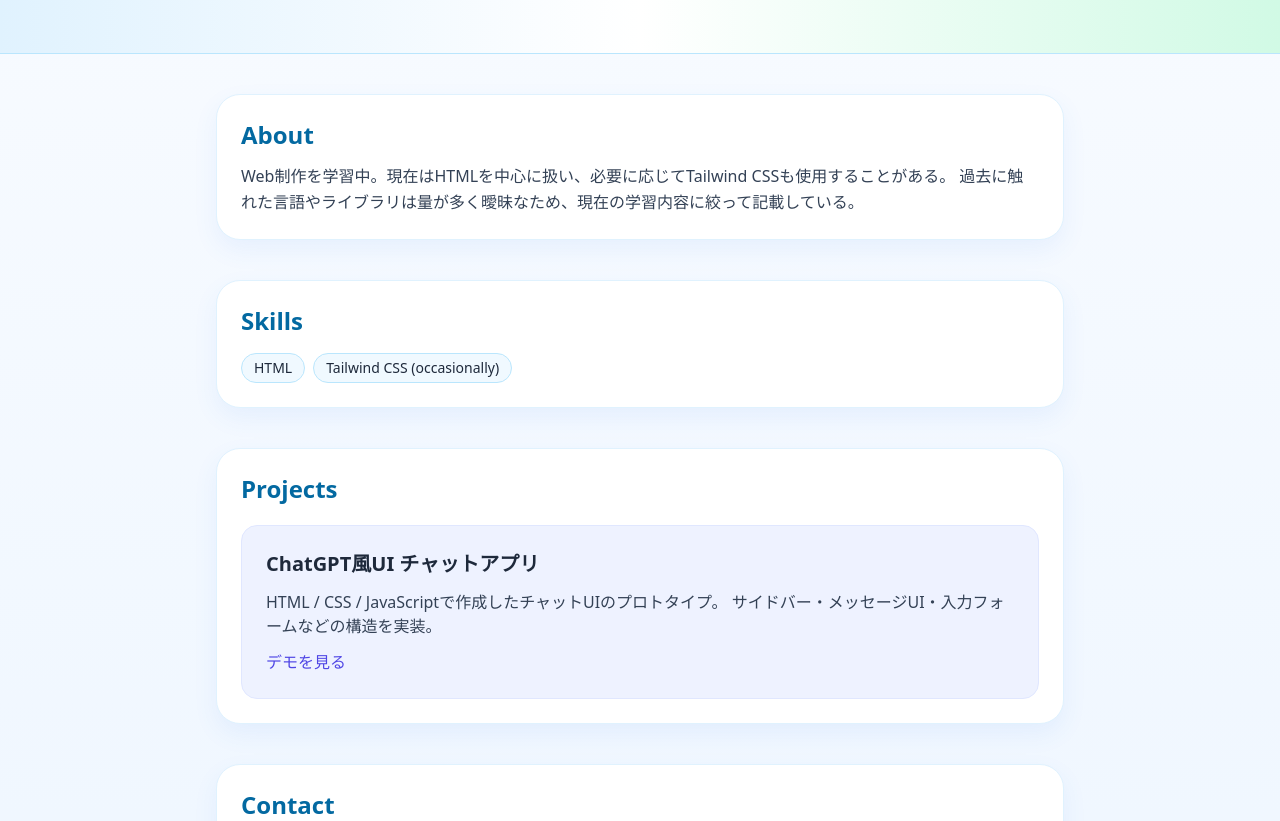
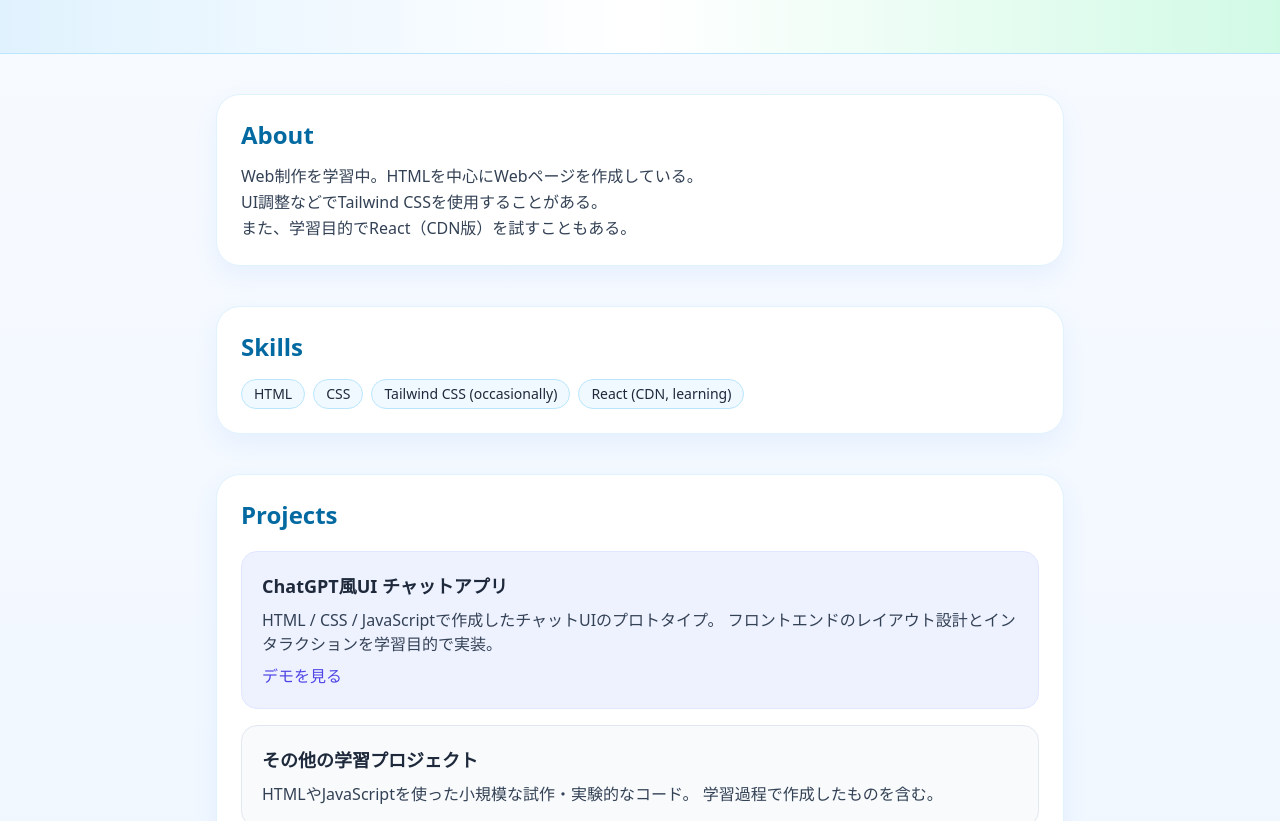
Before and after one commit to qianyu-cn/qianyu-cn.github.io, a plain HTML site: page index.html in a window 1280 px wide. Shown: the part 131-952 px from the top of the page. Drawn offline with nearby package versions, Linux system fonts and the light colour scheme.

Commit message:
Update index.html

```diff
--- a/index.html
+++ b/index.html
@@ -31,8 +31,9 @@
     <h2 class="text-2xl font-bold text-sky-700">About</h2>
 
     <p class="mt-3 text-slate-700 leading-relaxed">
-      Web制作を学習中。現在はHTMLを中心に扱い、必要に応じてTailwind CSSも使用することがある。
-      過去に触れた言語やライブラリは量が多く曖昧なため、現在の学習内容に絞って記載している。
+      Web制作を学習中。HTMLを中心にWebページを作成している。<br>
+      UI調整などでTailwind CSSを使用することがある。<br>
+      また、学習目的でReact（CDN版）を試すこともある。
     </p>
   </section>
 
@@ -42,7 +43,9 @@
 
     <div class="mt-4 flex flex-wrap gap-2 text-sm">
       <span class="px-3 py-1 rounded-full bg-sky-50 border border-sky-200">HTML</span>
+      <span class="px-3 py-1 rounded-full bg-sky-50 border border-sky-200">CSS</span>
       <span class="px-3 py-1 rounded-full bg-sky-50 border border-sky-200">Tailwind CSS (occasionally)</span>
+      <span class="px-3 py-1 rounded-full bg-sky-50 border border-sky-200">React (CDN, learning)</span>
     </div>
   </section>
 
@@ -50,21 +53,30 @@
   <section class="bg-white p-6 rounded-3xl card border border-sky-100">
     <h2 class="text-2xl font-bold text-sky-700">Projects</h2>
 
-    <div class="mt-5 p-6 rounded-2xl bg-indigo-50 border border-indigo-100">
-      <h3 class="text-xl font-semibold">ChatGPT風UI チャットアプリ</h3>
+    <div class="mt-5 space-y-4">
 
-      <p class="mt-3 text-slate-700">
-        HTML / CSS / JavaScriptで作成したチャットUIのプロトタイプ。
-        サイドバー・メッセージUI・入力フォームなどの構造を実装。
-      </p>
+      <div class="p-5 rounded-2xl bg-indigo-50 border border-indigo-100">
+        <h3 class="text-lg font-semibold">ChatGPT風UI チャットアプリ</h3>
+        <p class="mt-2 text-slate-700">
+          HTML / CSS / JavaScriptで作成したチャットUIのプロトタイプ。
+          フロントエンドのレイアウト設計とインタラクションを学習目的で実装。
+        </p>
 
-      <div class="mt-3">
-        <a class="text-indigo-600 hover:underline"
+        <a class="text-indigo-600 hover:underline mt-2 inline-block"
            href="https://qianyu-cn.github.io/chatgpt-mock"
            target="_blank">
           デモを見る
         </a>
       </div>
+
+      <div class="p-5 rounded-2xl bg-slate-50 border border-slate-200">
+        <h3 class="text-lg font-semibold">その他の学習プロジェクト</h3>
+        <p class="mt-2 text-slate-700">
+          HTMLやJavaScriptを使った小規模な試作・実験的なコード。
+          学習過程で作成したものを含む。
+        </p>
+      </div>
+
     </div>
   </section>
 
@@ -90,7 +102,7 @@
 </main>
 
 <footer class="text-center py-10 text-slate-500 text-sm">
-  © 2026 Qianyu Yang. Portfolio.
+  © 2026 Qianyu Yang
 </footer>
 
 </body>
```
